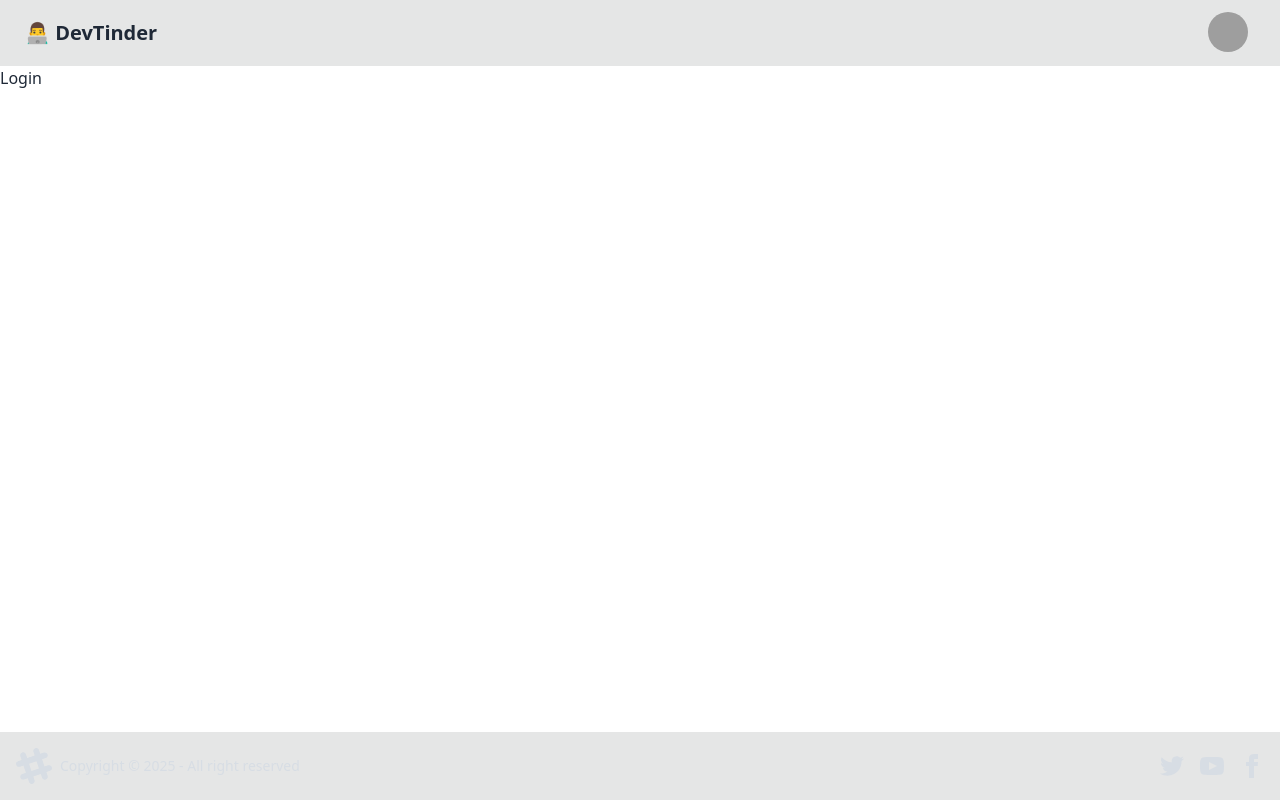
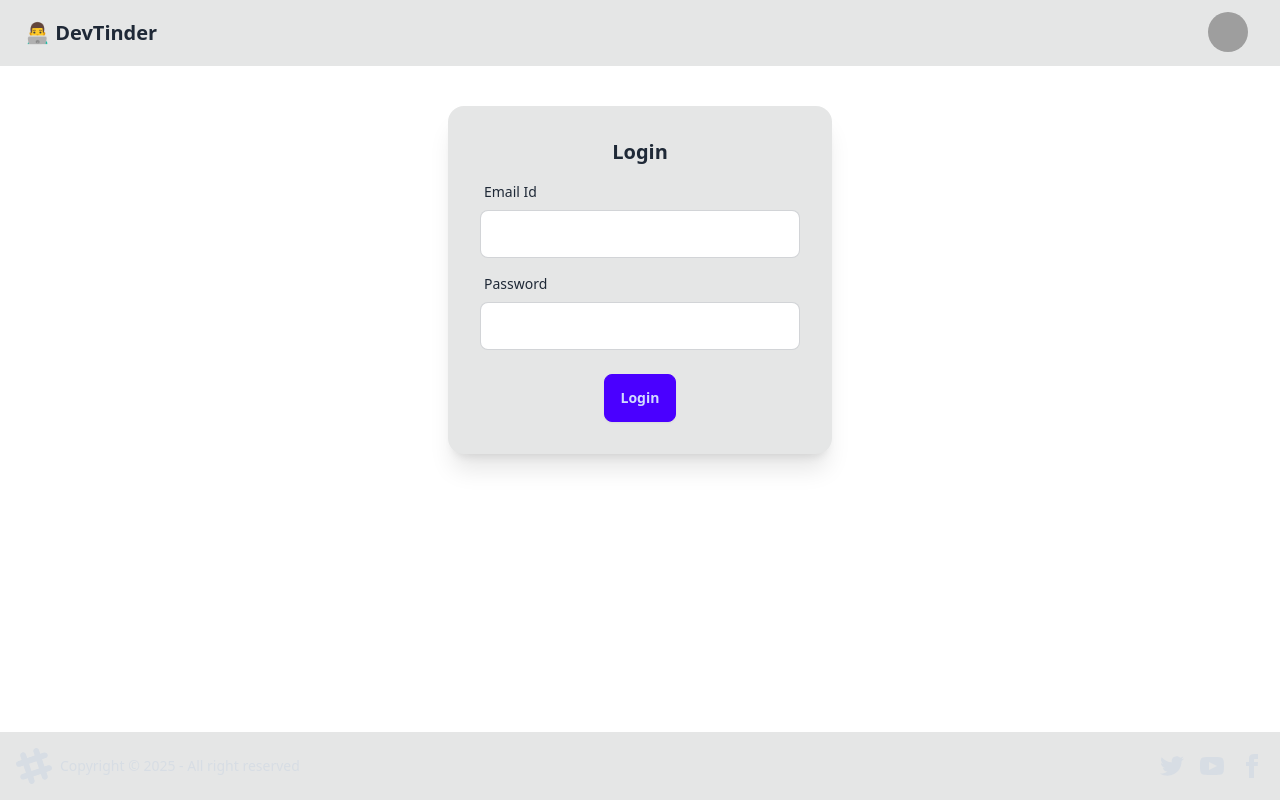
Before and after one commit to linuxnile/devTinder, a React (Vite) app in the folder client/: page /login in a window 1280 px wide. Built offline with nearby package versions, Linux system fonts and the light colour scheme; grey boxes are pictures that could not be loaded.

Commit message:
Add login form

```diff
--- a/client/src/components/Login.jsx
+++ b/client/src/components/Login.jsx
@@ -1,7 +1,50 @@
-import React from "react";
+import React, { useState } from "react";
 
 const Login = () => {
-  return <div>Login</div>;
+  const [emailId, setEmaiId] = useState("");
+  const [password, setPassword] = useState("");
+
+  return (
+    <div className="flex justify-center my-10">
+      <div className="card bg-base-300 w-96 shadow-xl">
+        <div className="card-body">
+          <h2 className="card-title justify-center">Login</h2>
+          <div>
+            <label className="form-control w-full max-w-xs">
+              <div className="label">
+                <span className="label-text">Email Id</span>
+              </div>
+              <input
+                type="email"
+                className="input input-bordered w-full max-w-xs"
+                value={emailId}
+                onChange={(e) => {
+                  setEmaiId(e.target.value);
+                }}
+              />
+            </label>
+
+            <label className="form-control w-full max-w-xs my-2">
+              <div className="label">
+                <span className="label-text">Password</span>
+              </div>
+              <input
+                type="password"
+                className="input input-bordered w-full max-w-xs"
+                value={password}
+                onChange={(e) => {
+                  setPassword(e.target.value);
+                }}
+              />
+            </label>
+          </div>
+          <div className="card-actions justify-center mt-2">
+            <button className="btn btn-primary">Login</button>
+          </div>
+        </div>
+      </div>
+    </div>
+  );
 };
 
 export default Login;
```
